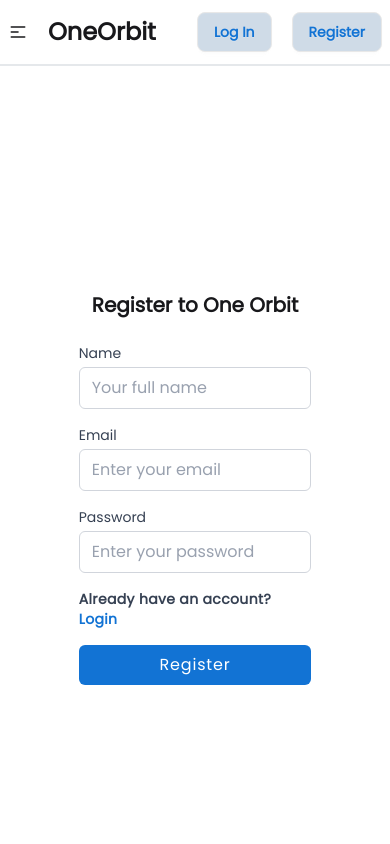
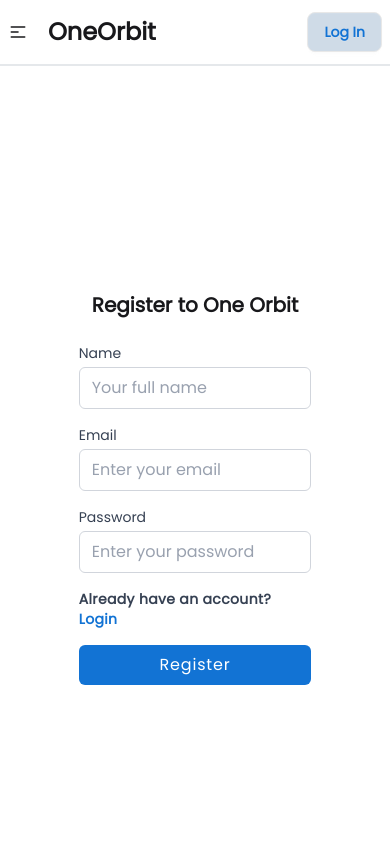
Before and after one commit to swajannaimur/One-Orbit, a Next.js app: page /register in a window 390 px wide. Shown: the top 844 px of the page. Built offline with nearby package versions, Linux system fonts and the light colour scheme.

Commit message:
[MODIFIED]: register button display modified for responsive

```diff
--- a/src/components/Navbar/Navbar.jsx
+++ b/src/components/Navbar/Navbar.jsx
@@ -64,7 +64,7 @@ export default function Navbar() {
         {/* right side buttons */}
         <a className="btn btn-primary rounded-lg hidden sm:flex">Get Started</a>
         <Link href="/login" className="btn bg-secondary text-primary rounded-lg">Log In</Link>
-        <Link href="/register" className="btn bg-secondary text-primary rounded-lg">Register</Link>
+        <Link href="/register" className="btn bg-secondary text-primary rounded-lg hidden sm:flex">Register</Link>
       </div>
     </div>
   );
```
